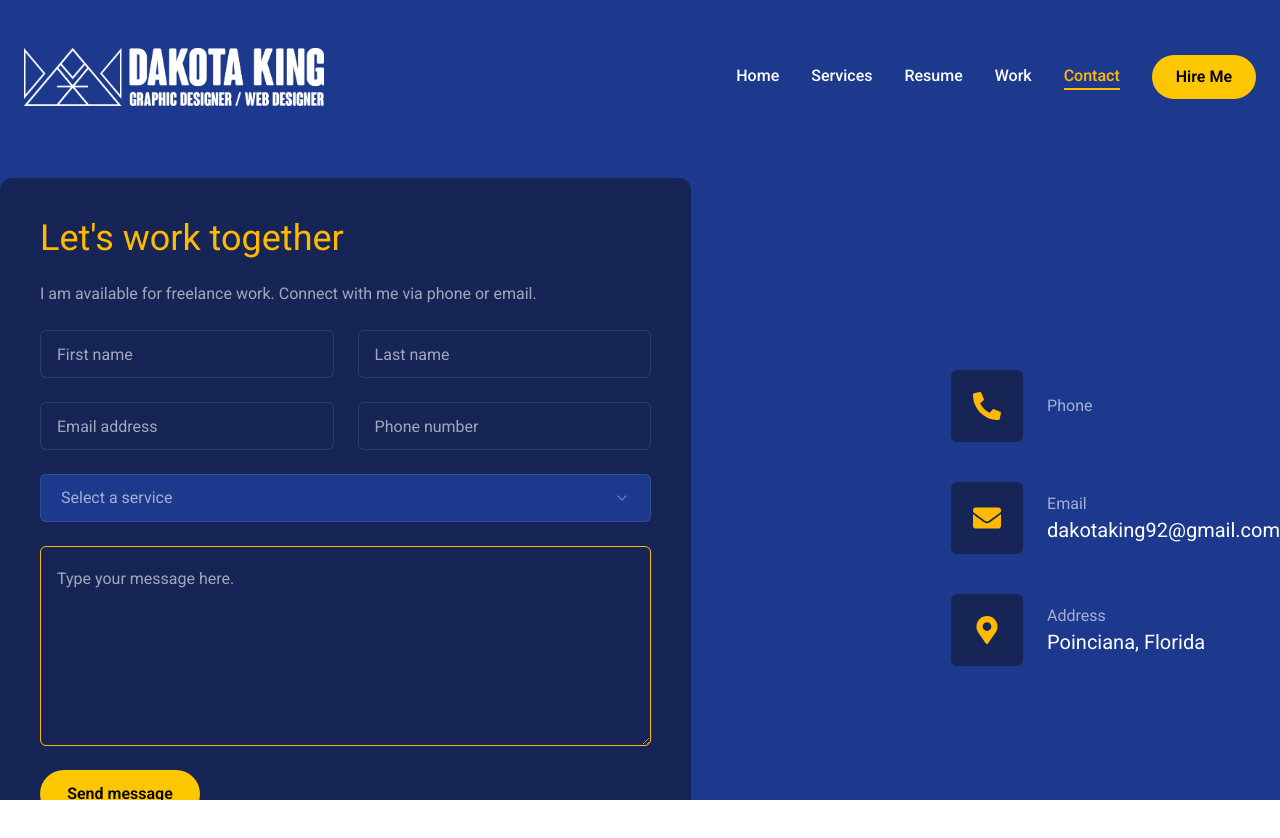
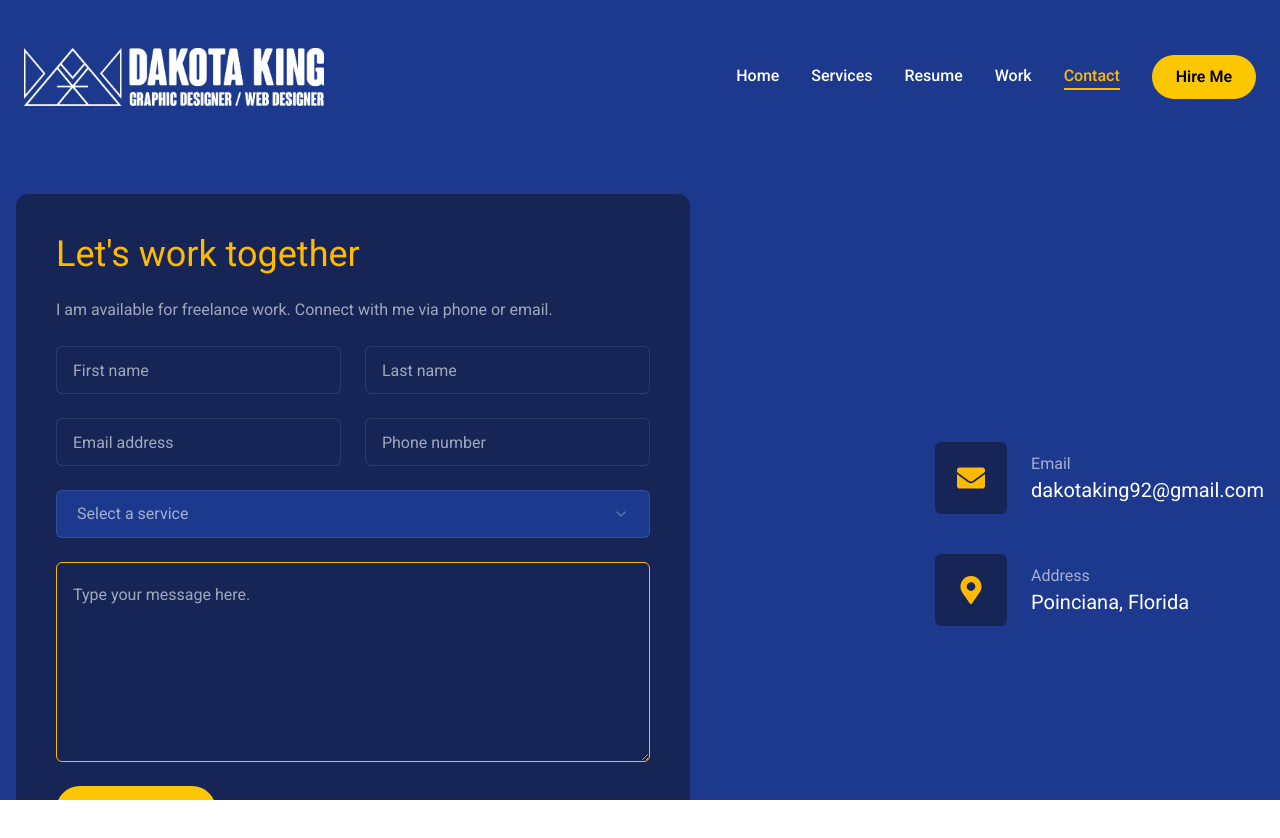
Before and after one commit to DakotaK92/DakotaK92-Portfolio, a Next.js app: page /contact in a window 1280 px wide. Shown: the top 838 px of the page. Built offline with nearby package versions, Linux system fonts and the light colour scheme.

Commit message:
update code with padding

```diff
--- a/app/contact/page.jsx
+++ b/app/contact/page.jsx
@@ -17,11 +17,6 @@ import {
  import { FaPhoneAlt, FaEnvelope, FaMapMarkerAlt } from "react-icons/fa";
 
  const info = [
-  {
-    icon: <FaPhoneAlt />,
-    title: "Phone",
-
-  },
   {
     icon: <FaEnvelope />,
     title: "Email",
@@ -46,7 +41,7 @@ const Contact = () => {
       }}
       className="py-6"
     >
-      <div className="container mx-auto">
+      <div className="container mx-auto p-4">
         <div className="flex flex-col xl:flex-row gap-[30px]">
           {/* form */}
           <div className="xl:w-[54%] order-2 xl:order-none ">
--- a/app/resume/page.jsx
+++ b/app/resume/page.jsx
@@ -166,7 +166,7 @@ const Resume = () => {
         className="min-h-[80vh] flex items-center justify-center py-12 xl:py-0"
       >
         <div className="container mx-auto">
-          <Tabs defaultValue="experience" className="flex flex-col xl:flex-row gap-[60px]">
+          <Tabs defaultValue="experience" className="flex flex-col xl:flex-row gap-[60px] p-4">
             <TabsList className="flex flex-col w-full max-w-[380px] mx-auto xl:mx-0">
               <TabsTrigger value="experience" className="cursor-pointer">Experience</TabsTrigger>
               <TabsTrigger value="education" className="cursor-pointer">Education</TabsTrigger>
--- a/app/services/page.jsx
+++ b/app/services/page.jsx
@@ -35,7 +35,7 @@ import { motion } from "framer-motion";
 
 const Services = () => {
   return (
-    <section className="min-h-[80vh] flex flex-col justify-center py-12 xl:py-0">
+    <section className="min-h-[80vh] flex flex-col justify-center py-12 xl:py-0 p-4">
       <div className="container mx-auto">
       <motion.div
         className="grid grid-cols-1 md:grid-cols-2 gap-[60px]"
--- a/app/work/page.jsx
+++ b/app/work/page.jsx
@@ -69,7 +69,7 @@ const Work = () => {
         opacity: 1,
         transition: {delay: 2.4, duration: 0.4, ease: 'easeIn'}
       }}
-      className="min-h-[80vh] flex flex-col justify-center py-12 xl:px-0"
+      className="min-h-[80vh] flex flex-col justify-center py-12 xl:px-0 p-4"
       >
       <div className="container mx-auto">
         <div className="flex flex-col xl:flex-row xl:gap-[30px]">
```
